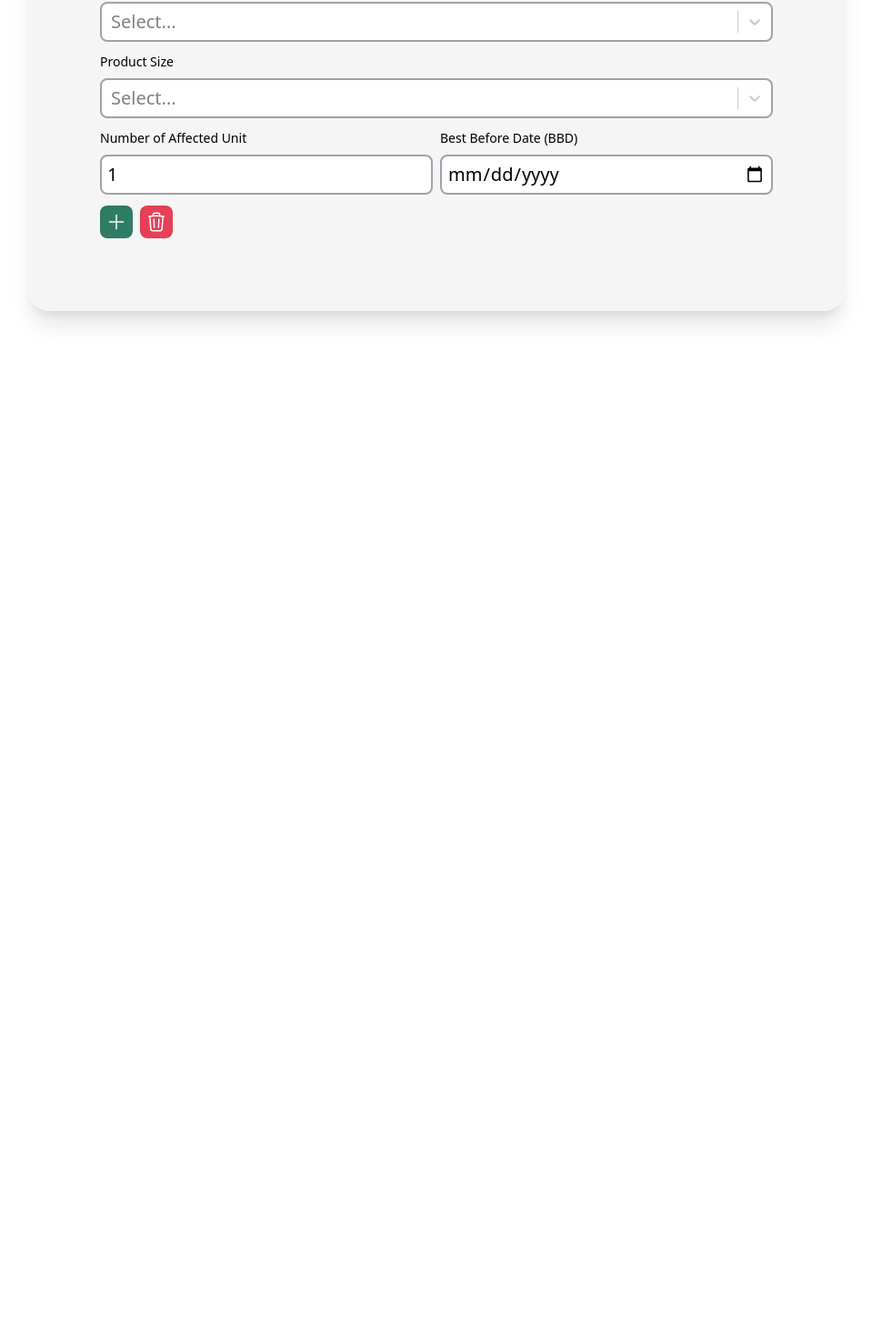
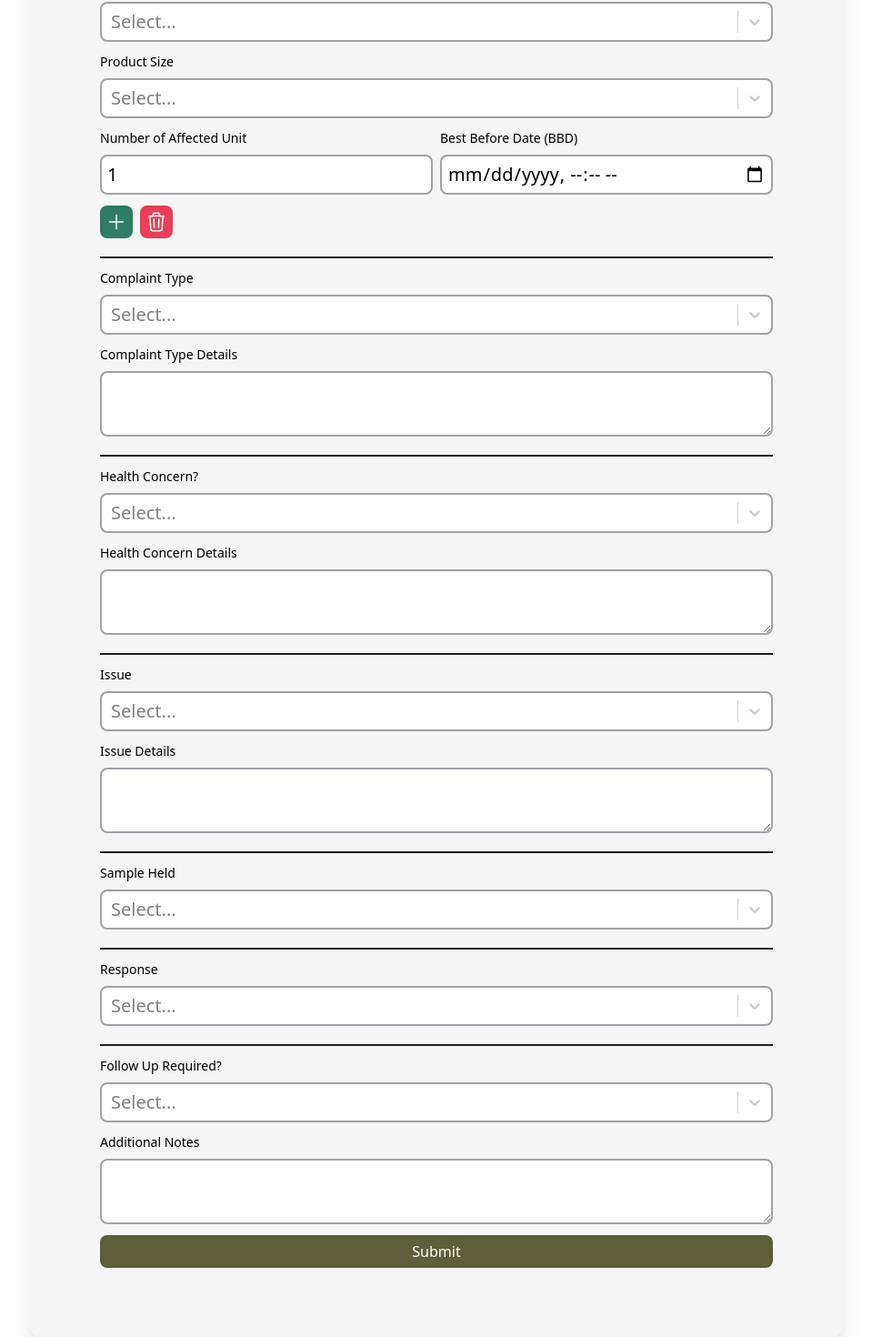
Before and after one commit to baotrangreenhouse/customer_complaint_form, a Next.js app: page /form in a window 1280 px wide. Shown: the part 296-1766 px from the top of the page at 91% size, without its empty margins (160-1119 px from the left). Before the commit the page ends 800 px from the top, so only its background shows below. Built offline with nearby package versions, Linux system fonts and the light colour scheme.

Commit message:
Complete the outline of the form

```diff
--- a/src/app/globals.css
+++ b/src/app/globals.css
@@ -18,6 +18,7 @@
   --khaki-color: #D5C7B8;
   --blue-color: #81AE9D;
   --green-color: #21A179;
+  --pale-green-color: #5D5E3A;
   --dark-green-color: #2f7d65;
 
   --light-blue-color: #54b3d6;
--- a/src/components/Button/button.tsx
+++ b/src/components/Button/button.tsx
@@ -6,14 +6,14 @@ interface Props {
   children: ReactNode,
   className: string,
   onClick: Function,
-  index: number
+  index?: number
 }
 
 const Button = ({children, className, onClick, index}: Props) => {
   return (
     <button
       type="button"
-      className={cn(`h-fit w-fit rounded-lg shadow-inner hover:brightness-125`, className)}
+      className={cn(`h-fit w-fit rounded-lg shadow-inner hover:brightness-125 place-items-center`, className)}
       onClick={(e) => onClick(index)}
     >
       {children}
--- a/src/components/Form/formSection.tsx
+++ b/src/components/Form/formSection.tsx
@@ -3,26 +3,27 @@
 import { FormEvent, useState } from "react";
 import { FormInputData_Type, FormInputOption_Type, FormInputProduct_Type } from "@/types/type";
 import { FormInputFieldObject } from "@/types/data";
-import SelectBox from "./selectBox";
-import { FLAVOUR, LOCATION, SIZE, convertToOption, filterFlavour, filterSize} from "@/datas/data";
+import SelectBox, { MultiSelectBox } from "./selectBox";
+import { COMPLAINT_TYPE, FLAVOUR, ISSUE, LOCATION, RESPONSE_ACTION, SIZE, YES_NO, convertToOption, filterFlavour, filterSize} from "@/datas/data";
 import InputBox from "./inputBox";
 import Button from "../Button/button";
 import { PlusIcon, TrashIcon } from "../Icon/icon";
 import Line from "./line";
+import TextArea from "./textArea";
 
 const FormInputDataProductDefault: FormInputProduct_Type = {
   productFlavour: "", productSize: "", bestBeforeDate: "", affectedUnit: "1"
-}
+};
 
 const FormInputDataDefault: FormInputData_Type = {
   customerName: "",
   location: "",
-  product: [FormInputDataProductDefault],
+  product: [{... FormInputDataProductDefault}], // copy by value
   complaintType: "",
   complaintTypeDetails: "",
   healthConcern: "",
   healthConcernDetails: "",
-  issue: "",
+  issue: [],
   issueDetails: "",
   sampleHeld: "",
   response: "",
@@ -31,30 +32,44 @@ const FormInputDataDefault: FormInputData_Type = {
 };
 
 const FormSection = () => {
-  let FormInputOption_Location: FormInputOption_Type[] = convertToOption(LOCATION);
+  const FormInputOption_Location: FormInputOption_Type[] = convertToOption(LOCATION);
+  const FormInputOption_ComplaintType: FormInputOption_Type[] = convertToOption(COMPLAINT_TYPE);
+  const FormInputOption_YesNo: FormInputOption_Type[] = convertToOption(YES_NO);
+  const FormInputOption_Issue: FormInputOption_Type[] = convertToOption(ISSUE);
+  const FormInputOption_Response: FormInputOption_Type[] = convertToOption(RESPONSE_ACTION);
 
   const [inputData, setInputData] = useState<FormInputData_Type>(FormInputDataDefault);
 
   const [FormInputOption_ProductFlavour, setFormInputOption_ProductFlavour] = useState<FormInputOption_Type[][]>([convertToOption(FLAVOUR)]);
   const [FormInputOption_ProductSize, setFormInputOption_ProductSize] = useState<FormInputOption_Type[][]>([convertToOption(SIZE)]);
 
+  // handleInputBoxChange is for input box
   const handleInputBoxChange = (event: FormEvent<HTMLFormElement>) => {
     setInputData({
       ...inputData,
       [event.currentTarget.name]: event.currentTarget.value
     })
   }
-  const handleSelectBoxChangeWrapper = (name: string, selectedOptionData: string | undefined) => {
+  // handleSelectBoxChangeWrapper is for the select box
+  const handleSelectBoxChangeWrapper = (name: string, selectedOptionData: string) => {
     setInputData({
       ...inputData,
-      [name]: selectedOptionData ? selectedOptionData : ""
+      [name]: selectedOptionData
     })
   }
+  // handleMultiSelectBoxChangeWrapper is for the multi select box
+  const handleMultiSelectBoxChangeWrapper = (name: string, selectedOptionData: string[]) => {
+    setInputData({
+      ...inputData,
+      [name]: selectedOptionData
+    })
+  }
+  // handleClickAddProduct, handleClickRemoveProduct is for adding and removing the number of products in a complaint form
   const handleClickAddProduct = (index: number) => {
     // add to product
     const newProduct: FormInputProduct_Type[] = [
       ...inputData.product.slice(0, index + 1),
-      { ...FormInputDataProductDefault },
+      {...FormInputDataProductDefault},
       ...inputData.product.slice(index + 1),
     ];
     setInputData({
@@ -76,19 +91,24 @@ const FormSection = () => {
       ...FormInputOption_ProductSize.slice(index + 1),
     ];
     setFormInputOption_ProductSize(newSizeOption);
-    console.log(FormInputDataProductDefault);
-    console.log(inputData);
-    console.log(FormInputOption_ProductFlavour);
-    console.log(FormInputOption_ProductSize);
   }
   const handleClickRemoveProduct = (index: number) => {
+    // delete product
     const newProduct: FormInputProduct_Type[] = inputData.product.filter((_, i) => i !== index);
     setInputData({
       ...inputData,
       product: newProduct,
     });
+    // delete option
+    const newFlavourOption: FormInputOption_Type[][] = FormInputOption_ProductFlavour.filter((_, i) => i !== index);
+    setFormInputOption_ProductFlavour(newFlavourOption);
+    const newSizeOption: FormInputOption_Type[][] = FormInputOption_ProductSize.filter((_, i) => i !== index);
+    setFormInputOption_ProductSize(newSizeOption);
   }
 
+  const handleSubmit = () => {
+
+  }
   return (
     <form className="flex flex-col w-full space-y-3">
       <InputBox {...FormInputFieldObject.customerName} value={inputData.customerName} onChange={handleInputBoxChange} />
@@ -97,24 +117,17 @@ const FormSection = () => {
         const handleInputBoxChange_Product = (event: FormEvent<HTMLFormElement>) => {
           // handle change for bestBeforeDate, affectedUnit
           var newProduct: FormInputProduct_Type[] = [...inputData.product];
-          // if (event.currentTarget.name == "affectedUnit") {
-          //   newProduct[index]["affectedUnit"] = event.currentTarget.value;
-          // }
-          // if (event.currentTarget.name == "bestBeforeDate") {
-          //   newProduct[index]["bestBeforeDate"] = event.currentTarget.value;
-          // }
           const name: "bestBeforeDate" | "affectedUnit" = event.currentTarget.name as any;
-          const value: string = event.currentTarget.value;
-          newProduct[index][name] = value;
+          newProduct[index][name] = event.currentTarget.value;
           setInputData({
             ...inputData,
             product: newProduct
           })
         }
-        const handleSelectBoxChangeWrapper_Product = (name: "productFlavour" | "productSize" | "bestBeforeDate", selectedOptionData: string | undefined) => {
+        const handleSelectBoxChangeWrapper_Product = (name: "productFlavour" | "productSize" | "bestBeforeDate", selectedOptionData: string) => {
           // handle change for productFlavour, productSize
           var newProduct: FormInputProduct_Type[] = [...inputData.product];
-          newProduct[index][name] = selectedOptionData ?? "";
+          newProduct[index][name] = selectedOptionData;
           setInputData({
             ...inputData,
             product: newProduct
@@ -155,14 +168,40 @@ const FormSection = () => {
         )
       })
       }
+      <Line />
 
-      {/* <SelectBox {...FormInputFieldObject.complaintType} options={} value={inputData.complaintType} onChange={handleSelectBoxChangeWrapper} />
+      <SelectBox {...FormInputFieldObject.complaintType} options={FormInputOption_ComplaintType} value={inputData.complaintType} onChange={handleSelectBoxChangeWrapper} />
       <TextArea {...FormInputFieldObject.complaintTypeDetails} value={inputData.complaintTypeDetails} onChange={handleInputBoxChange} />
 
-      <SelectBox {...FormInputFieldObject.healthConcern} options={} value={inputData.healthConcern} onChange={handleSelectBoxChangeWrapper} />
-      <TextArea {...FormInputFieldObject.healthConcern} value={inputData.healthConcernDetails} onChange={handleInputBoxChange} />
+      <Line />
 
-      <SelectBox {...FormInputFieldObject.issue} options={}  */}
+      <SelectBox {...FormInputFieldObject.healthConcern} options={FormInputOption_YesNo} value={inputData.healthConcern} onChange={handleSelectBoxChangeWrapper} />
+      <TextArea {...FormInputFieldObject.healthConcernDetails} value={inputData.healthConcernDetails} onChange={handleInputBoxChange} />
+
+      <Line />
+
+      <MultiSelectBox {...FormInputFieldObject.issue} options={FormInputOption_Issue} value={inputData.issue} onChange={handleMultiSelectBoxChangeWrapper} />
+      <TextArea {...FormInputFieldObject.issueDetails} value={inputData.issueDetails} onChange={handleInputBoxChange} />
+
+      <Line />
+
+      <SelectBox {...FormInputFieldObject.sampleHeld} options={FormInputOption_YesNo} value={inputData.sampleHeld} onChange={handleSelectBoxChangeWrapper} />
+
+      <Line />
+
+      <SelectBox {...FormInputFieldObject.response} options={FormInputOption_Response} value={inputData.response} onChange={handleSelectBoxChangeWrapper} />
+
+      <Line />
+
+      <SelectBox {...FormInputFieldObject.followUpRequired} options={FormInputOption_YesNo} value={inputData.followUpRequired} onChange={handleSelectBoxChangeWrapper} />
+
+      <TextArea {...FormInputFieldObject.additionalNotes} value={inputData.additionalNotes} onChange={handleInputBoxChange} />
+
+      <Button className="bg-[var(--pale-green-color)] w-full" onClick={handleSubmit}>
+        <span className="text-white block h-fit w-fit p-1.5">
+          Submit
+        </span>
+      </Button>
     </form>
   )
 }
--- a/src/components/Form/selectBox.tsx
+++ b/src/components/Form/selectBox.tsx
@@ -88,6 +88,7 @@ const MultiSelectBox = (props: MultiSelectBoxProps) => {
   const {options, label, name, value, onChange} = props;
   const handleSelectChange = (selectedOptions: MultiValue<FormInputOption_Type>) => {
     const values: string[] = selectedOptions.map((option) => option.value);
+    console.log(values);
     onChange(name, values);
   }
   return (
--- /dev/null
+++ b/src/components/Form/textArea.tsx
@@ -0,0 +1,35 @@
+
+
+interface Props {
+  label: string,
+  name: string,
+  type: string,
+  value: string,
+  onChange: Function,
+}
+
+const TextArea = (props : Props) => {
+  const {label, name, type, value, onChange} = props;
+
+  return (
+    <div>
+      <label
+        htmlFor={name}
+        className="text-black text-sm font-medium block mb-2"
+      >
+        {label}
+      </label>
+      <textarea
+        name={name}
+        className="text--content text-black input--box p-1.5"
+        value={value}
+        onChange={(e) => onChange(e)}
+        autoComplete="off"
+        autoCorrect="off"
+        spellCheck="false"
+      />
+    </div>
+  )
+}
+
+export default TextArea;
--- a/src/datas/data.ts
+++ b/src/datas/data.ts
@@ -97,29 +97,28 @@ export const LOCATION: string[] = [
 
 export const COMPLAINT_TYPE: string[] = ["Customer Complaint", "Store Complaint"]
 export const YES_NO: string[] = ["Yes", "No"]
-// export const ISSUE: string[] =;
-// export const
-
+export const ISSUE: string[] = [
+  "Smells Off / Rancid",
+  "Smells Sour / Fermented",
+  "Foreign Material",
+  "Packaging (broken seals, broken glass, caps, etc)",
+  "Packaging (bloated carton, leaking carton, etc",
+  "Taste Variance (sour, tastes off, etc)",
+  "Visual Appearance (colour variance, curdling, etc)",
+  "Mold (on cap, bottle neck)",
+  "Milk / Shake - Curdling, Separation"
+]
+export const RESPONSE_ACTION: string[] = [
+  "Customer Refunded",
+  "Product Replaced",
+  "Not Applicable (not a customer complaint)"
+]
 
 
 export const convertToOption = (values: string[]) : FormInputOption_Type[] => {
   return values.map((value: string) => {
     return {value: value, label: value};
   })
-}
-
-export const getFlavour = (products: ProductObjectType[]) : string[] => {
-  return [... new Set(products.map(productObject => {
-    return productObject.productFlavour;
-  }))];
-}
-
-export const getSize = (products: ProductObjectType[]) : string[] => {
-  var size: string[] = [];
-  for (var i = 0; i < products.length; ++i) {
-    size = size.concat(products[i].productSize);
-  }
-  return [... new Set(size)];
 }
 
 export const filterFlavour = (flavour: string, size: string) : boolean => {
@@ -145,6 +144,5 @@ export const filterSize = (flavour: string, size: string) : boolean => {
       return true;
     }
   }
-  console.log("false");
   return false;
 }
--- a/src/types/data.ts
+++ b/src/types/data.ts
@@ -25,7 +25,7 @@ export const FormInputFieldObject: FormInputFieldObject_Type = {
   bestBeforeDate: { // input box
     label: "Best Before Date (BBD)",
     name: "bestBeforeDate",
-    type: "date"
+    type: "datetime-local"
   },
   affectedUnit: { // input box
     label: "Number of Affected Unit",
--- a/src/types/type.ts
+++ b/src/types/type.ts
@@ -40,7 +40,7 @@ export type FormInputData_Type = {
   complaintTypeDetails: string,
   healthConcern: string,
   healthConcernDetails: string,
-  issue: string,
+  issue: string[],
   issueDetails: string,
   sampleHeld: string,
   response: string,
```
